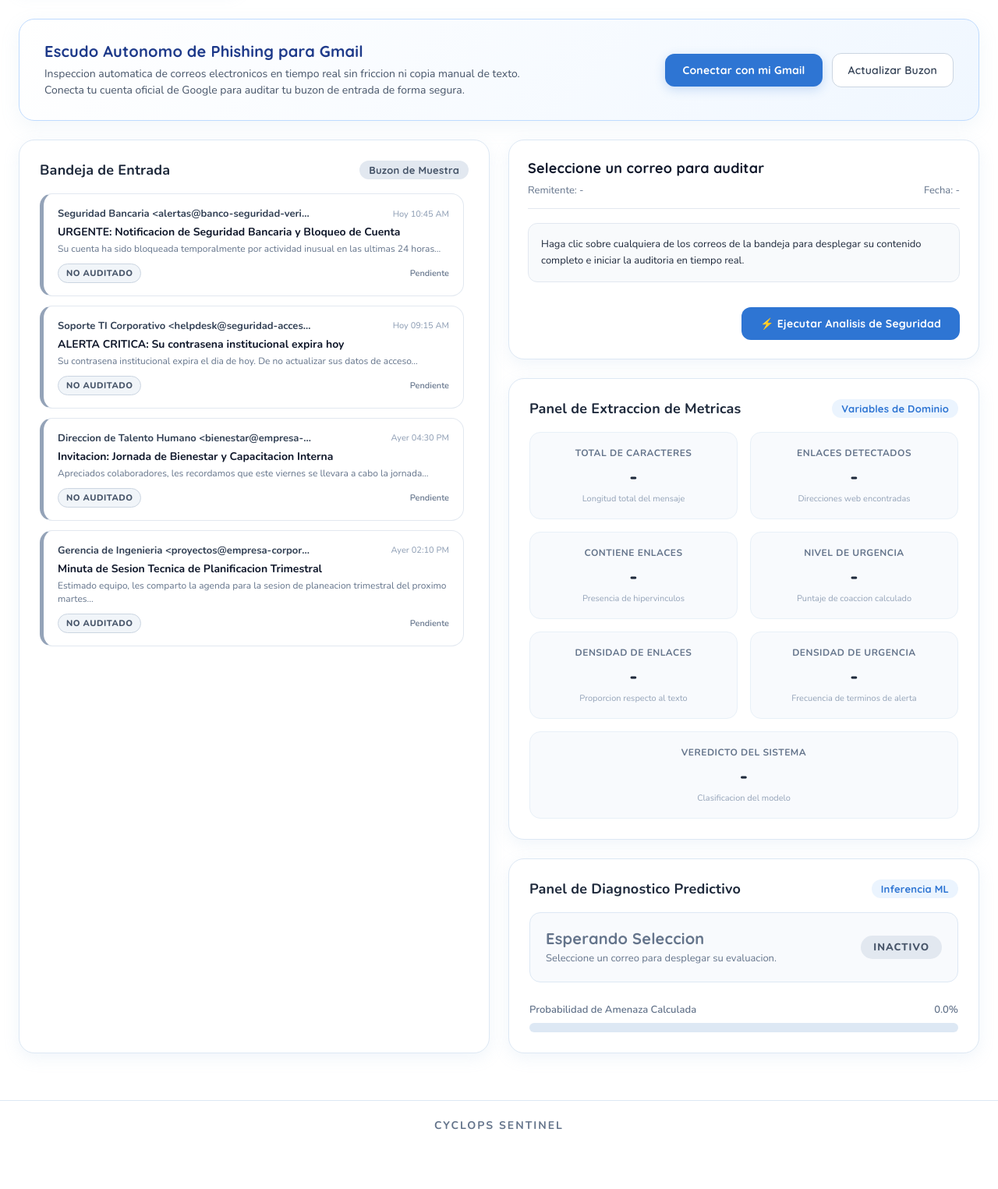
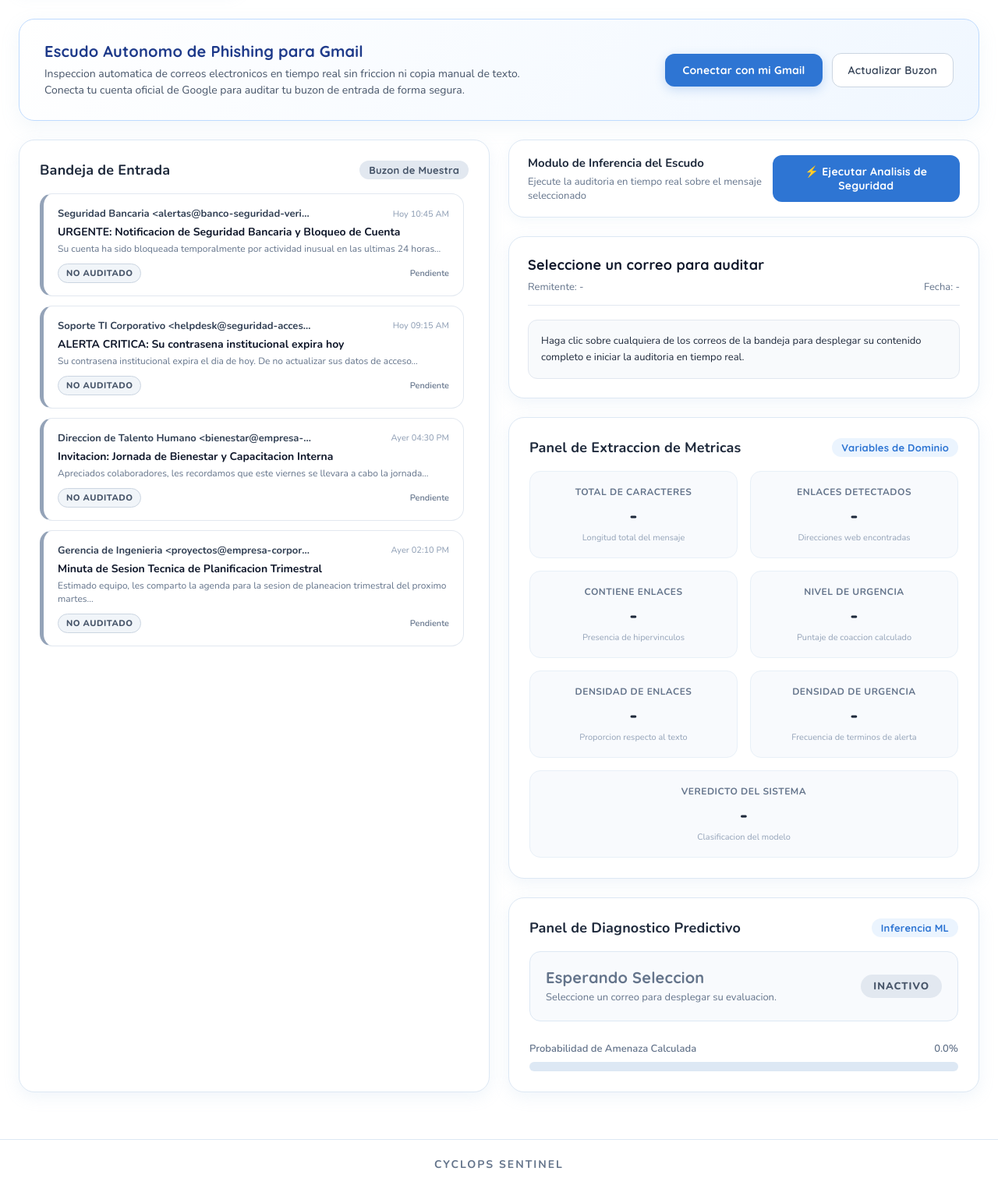
Before and after one commit to KaizenHTML/CYCLOPS, a Flask app: page / in a window 1280 px wide. Shown: the part 177-1702 px from the top of the page at 78% size. Before the commit the page ends 1626 px from the top, so only its background shows below. Run offline with Flask 3, Linux system fonts and the light colour scheme; data that the repository does not hold is empty.

Commit message:
feat: separar boton de ejecucion de analisis en tarjeta independiente superior

```diff
--- a/static/css/style.css
+++ b/static/css/style.css
@@ -873,8 +873,6 @@ body {
     display: flex;
     flex-direction: column;
     gap: 18px;
-    max-height: 720px;
-    overflow-y: auto;
 }
 
 .reading-header {
@@ -907,6 +905,8 @@ body {
     color: #1E293B;
     white-space: pre-wrap;
     word-break: break-word;
+    max-height: 280px;
+    overflow-y: auto;
 }
 
 .shield-panel {
--- a/templates/index.html
+++ b/templates/index.html
@@ -63,6 +63,16 @@
 
                 <div style="display: flex; flex-direction: column; gap: 24px;">
 
+                    <div class="card" style="margin-bottom: 0; padding: 18px 24px; display: flex; justify-content: space-between; align-items: center; border-radius: 20px; box-shadow: 0 4px 16px #9bbcdb1c;">
+                        <div>
+                            <span style="font-weight: 700; color: #1E293B; font-size: 15px;">Modulo de Inferencia del Escudo</span>
+                            <p style="font-size: 13px; color: #64748B; margin: 4px 0 0 0;">Ejecute la auditoria en tiempo real sobre el mensaje seleccionado</p>
+                        </div>
+                        <button type="button" id="btn-inbox-run-analysis" class="btn-primary" style="padding: 12px 24px; font-size: 14px; font-weight: 700; border-radius: 12px; background-color: #2E75D3; color: #FFFFFF; border: none; cursor: pointer; display: flex; align-items: center; gap: 8px;">
+                            &#9889; Ejecutar Analisis de Seguridad
+                        </button>
+                    </div>
+
                     <div class="reading-pane" id="reading-pane" style="margin-bottom: 0;">
                         <div class="reading-header">
                             <h2 class="reading-subject" id="reading-subject">Seleccione un correo para auditar</h2>
@@ -74,12 +84,6 @@
 
                         <div class="reading-body" id="reading-body">
 Haga clic sobre cualquiera de los correos de la bandeja para desplegar su contenido completo e iniciar la auditoria del escudo CYCLOPS en tiempo real.
-                        </div>
-
-                        <div style="display: flex; justify-content: flex-end; margin-top: 14px;">
-                            <button type="button" id="btn-inbox-run-analysis" class="btn-primary" style="padding: 12px 24px; font-size: 14px; font-weight: 700; border-radius: 12px; background-color: #2E75D3; color: #FFFFFF; border: none; cursor: pointer; display: flex; align-items: center; gap: 8px;">
-                                &#9889; Ejecutar Analisis de Seguridad
-                            </button>
                         </div>
                     </div>
 
```
